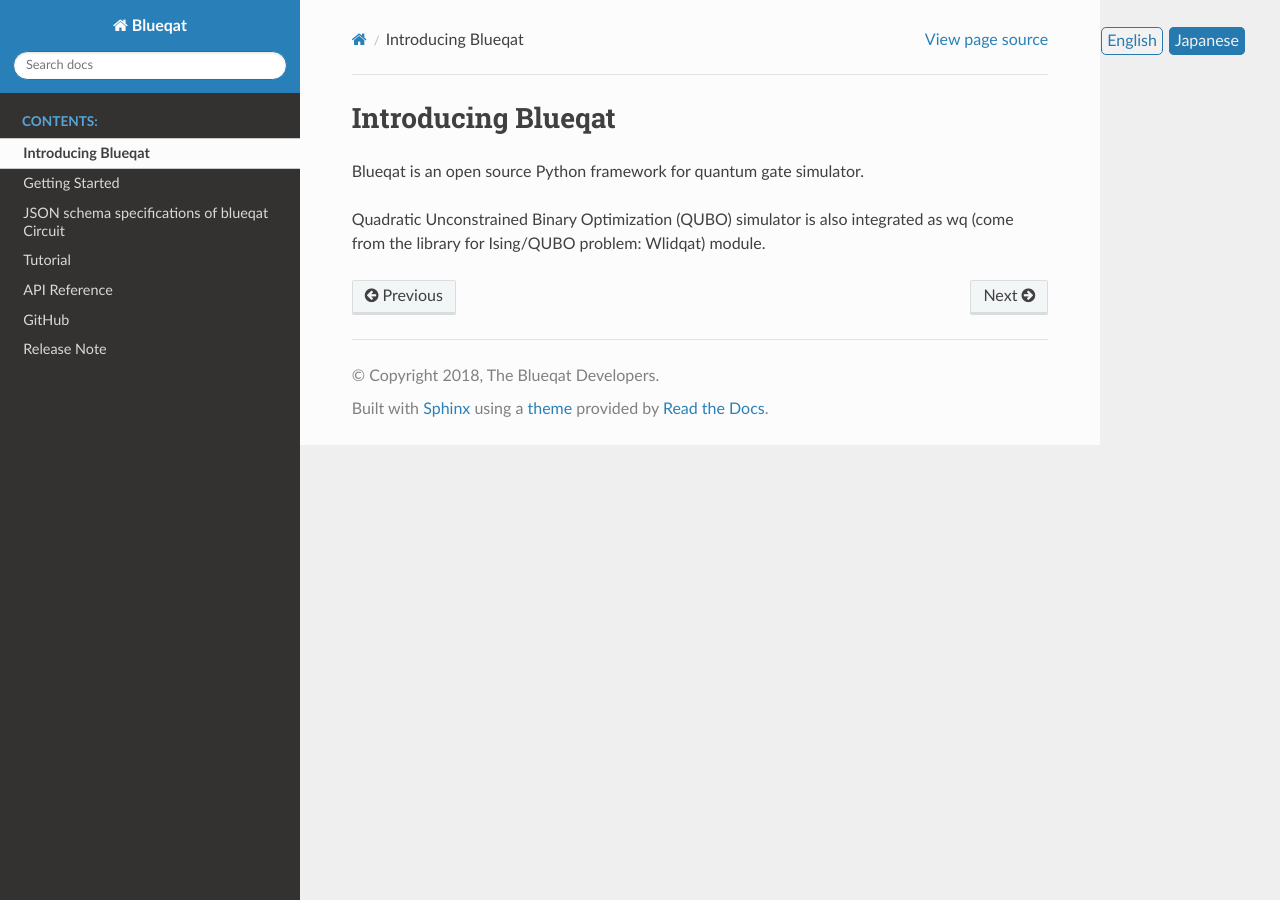
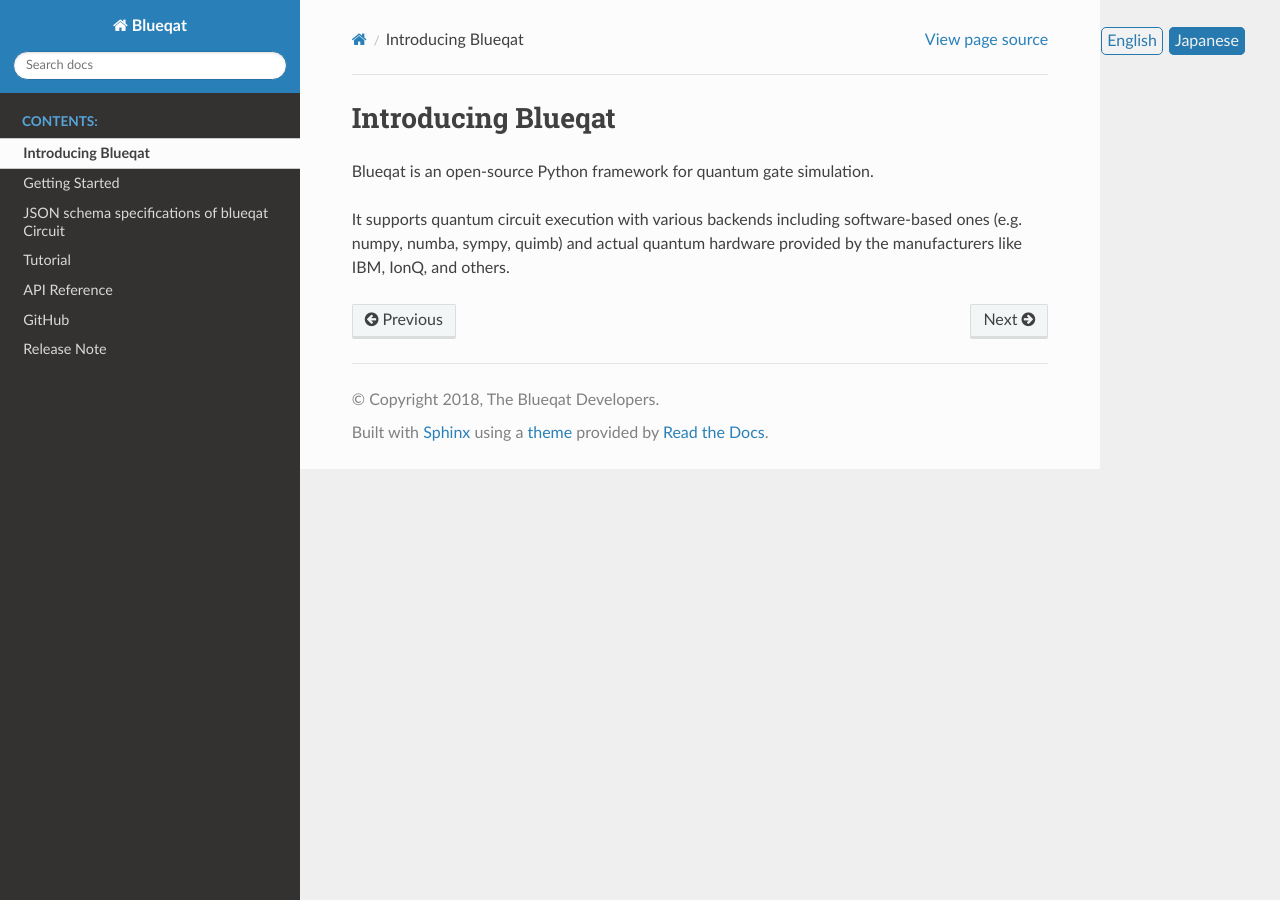
Before and after one commit to Qaqarot/qaqarot, a Sphinx documentation site: the page built from doc/source/intro.rst, in a window 1280 px wide. Built offline with Sphinx 7.4.7 and the Read the Docs theme 2.0.0, drawn with Linux system fonts in a browser that asks for light colours; pages that are not in the unit, such as notebooks, are missing from menus.

Commit message:
intro.rst: brief rewrite

```diff
--- a/doc/source/intro.rst
+++ b/doc/source/intro.rst
@@ -1,6 +1,6 @@
 Introducing Blueqat
 ===================
 
-Blueqat is an open source Python framework for quantum gate simulator.
+Blueqat is an open-source Python framework for quantum gate simulation.
 
-Quadratic Unconstrained Binary Optimization (QUBO) simulator is also integrated as wq (come from the library for Ising/QUBO problem: Wlidqat) module.
+It supports quantum circuit execution with various backends including software-based ones (e.g. numpy, numba, sympy, quimb) and actual quantum hardware provided by the manufacturers like IBM, IonQ, and others.
```
